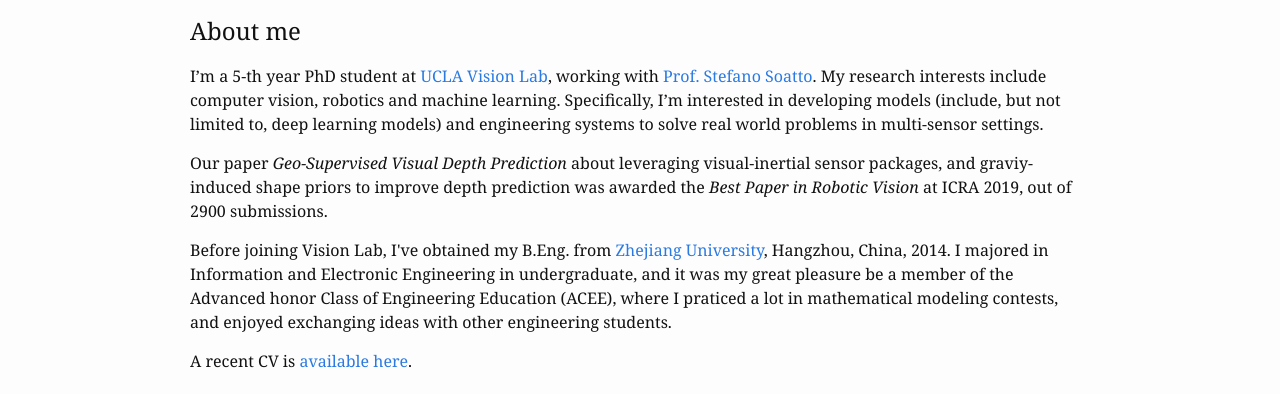
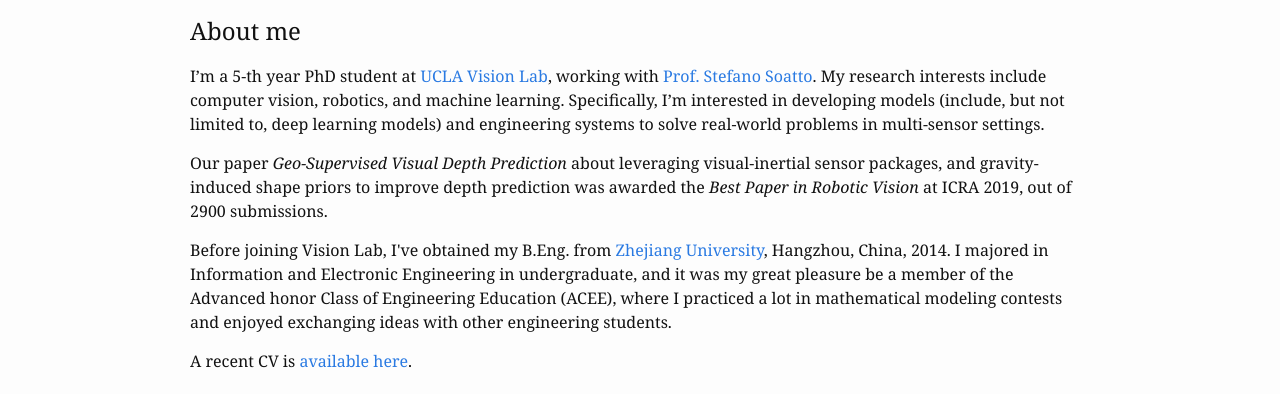
Before and after one commit to feixh/feixh.github.com, a Jekyll site: the page built from index.md, in a window 1280 px wide and 900 px high. Shown: the part 350-744 px from the top of the window. Built offline with Jekyll 4.4.1, drawn with Linux system fonts in a browser that asks for light colours; formulas are drawn with MathJax 3.

Commit message:
Update index.md

```diff
--- a/index.md
+++ b/index.md
@@ -17,11 +17,11 @@ processEscapes: true
 
 ## About me
 I'm a 5-th year PhD student at [UCLA Vision Lab][about_visionlab], working with [Prof. Stefano Soatto][about_ss].
-My research interests include computer vision, robotics and machine learning. Specifically, I'm interested in developing models (include, but not limited to, deep learning models) and engineering systems to solve real world problems in multi-sensor settings.
+My research interests include computer vision, robotics, and machine learning. Specifically, I'm interested in developing models (include, but not limited to, deep learning models) and engineering systems to solve real-world problems in multi-sensor settings.
 
-Our paper *Geo-Supervised Visual Depth Prediction* about leveraging visual-inertial sensor packages, and graviy-induced shape priors to improve depth prediction was awarded the *Best Paper in Robotic Vision* at ICRA 2019, out of 2900 submissions.
+Our paper *Geo-Supervised Visual Depth Prediction* about leveraging visual-inertial sensor packages, and gravity-induced shape priors to improve depth prediction was awarded the *Best Paper in Robotic Vision* at ICRA 2019, out of 2900 submissions.
 
-Before joining Vision Lab, I\'ve obtained my B.Eng. from [Zhejiang University][about_zju], Hangzhou, China, 2014. I majored in Information and Electronic Engineering in undergraduate, and it was my great pleasure be a member of the Advanced honor Class of Engineering Education (ACEE), where I praticed a lot in mathematical modeling contests, and enjoyed exchanging ideas with other engineering students.
+Before joining Vision Lab, I\'ve obtained my B.Eng. from [Zhejiang University][about_zju], Hangzhou, China, 2014. I majored in Information and Electronic Engineering in undergraduate, and it was my great pleasure be a member of the Advanced honor Class of Engineering Education (ACEE), where I practiced a lot in mathematical modeling contests and enjoyed exchanging ideas with other engineering students.
 
 A recent CV is [available here][resume].
 
```
